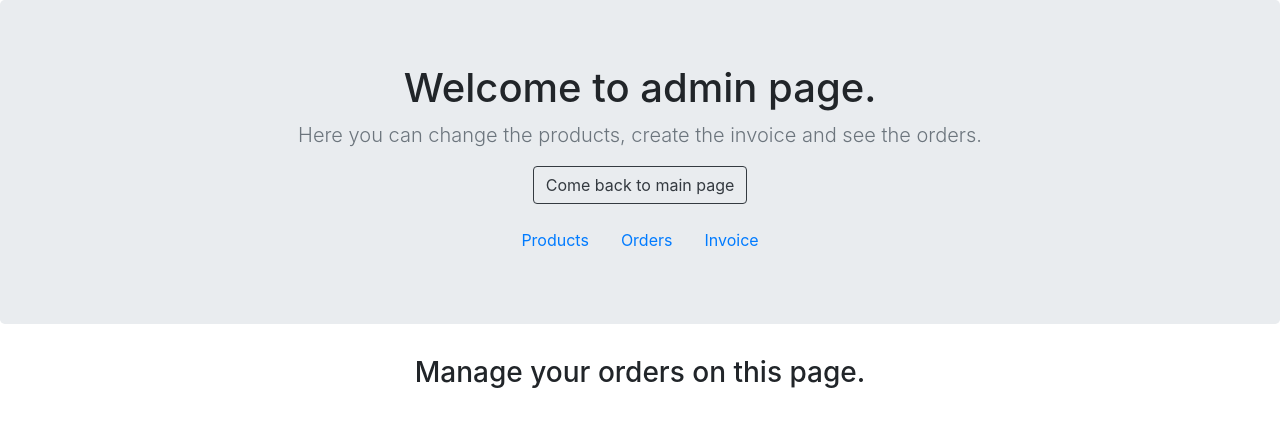
After one commit to gabba23/Duck-shop, a PHP site: page /admin/orders.php in a window 1280 px wide. The commit adds this page. Shown: the top 427 px of the page. Run offline with PHP 8.4, Linux system fonts and the light colour scheme.

Commit message:
Admin pages overview

```diff
--- /dev/null
+++ b/admin/admin.php
@@ -0,0 +1,38 @@
+<?php
+?>
+
+<!DOCTYPE html>
+<html lang="en">
+
+<head>
+    <meta charset="UTF-8">
+    <meta name="viewport" content="width=device-width, initial-scale=1.0">
+    <title>Document</title>
+    <link rel="stylesheet" href="https://maxcdn.bootstrapcdn.com/bootstrap/4.0.0/css/bootstrap.min.css"
+        integrity="sha384-Gn5384xqQ1aoWXA+058RXPxPg6fy4IWvTNh0E263XmFcJlSAwiGgFAW/dAiS6JXm" crossorigin="anonymous">
+</head>
+
+<body>
+
+    <section class="jumbotron text-center">
+        <div class="container pb-3">
+            <h1 class="jumbotron-heading">Welcome to admin page.</h1>
+            <p class="lead text-muted mb-0">Here you can change the products, create the invoice and see the orders.</p>
+        </div>
+        <a href="../index.php"><button type="button" class="btn btn-outline-dark">Come back to main page</button></a>
+        <ul class="nav justify-content-center pt-3">
+            <li class="nav-item">
+                <a class="nav-link active" href="editProducts.php">Products</a>
+            </li>
+            <li class="nav-item">
+                <a class="nav-link" href="orders.php">Orders</a>
+            </li>
+            <li class="nav-item">
+                <a class="nav-link" href="invoice.php">Invoice</a>
+            </li>
+        </ul>
+    </section>
+
+</body>
+
+</html>
--- /dev/null
+++ b/admin/orders.php
@@ -0,0 +1,17 @@
+<?php
+require "admin.php";
+?>
+
+<!DOCTYPE html>
+<html lang="en">
+<head>
+    <meta charset="UTF-8">
+    <meta name="viewport" content="width=device-width, initial-scale=1.0">
+    <title>Edit products</title>
+</head>
+<body>
+    <section class="text-center">
+        <h3>Manage your orders on this page.</h3>
+    </section>
+</body>
+</html>
```
Also changed, not shown: about.php (+10 -10 lines), admin/editProducts.php (added, +17 -0 lines), admin/invoice.php (added, +17 -0 lines).
